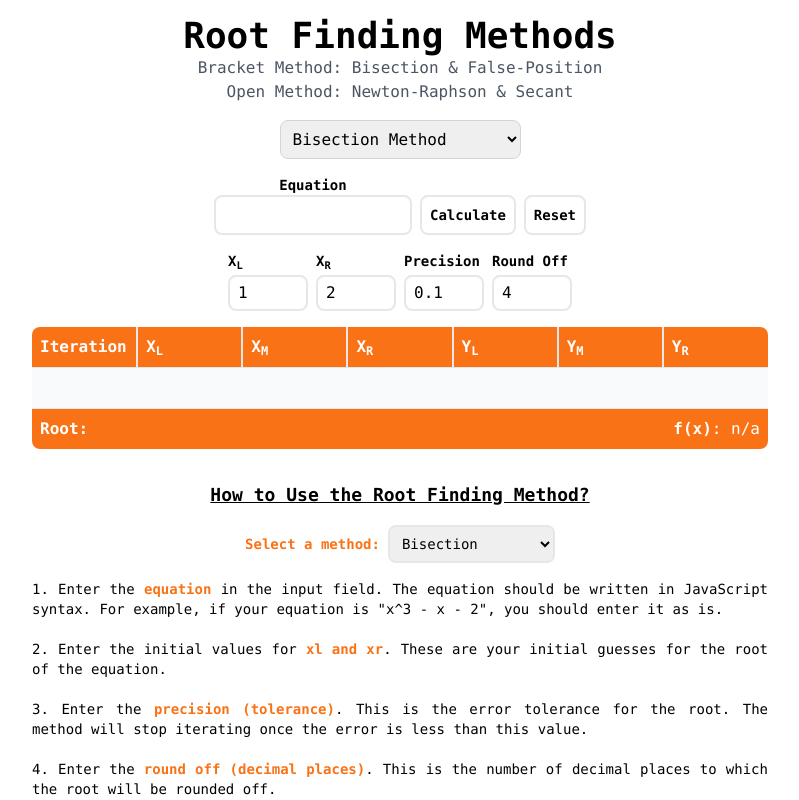
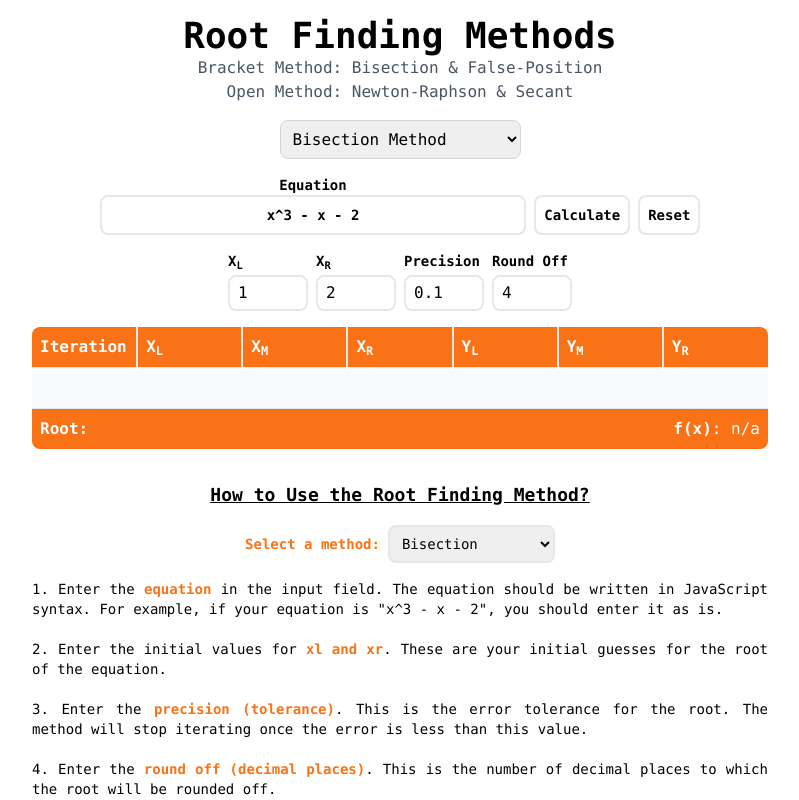
Before and after one commit to tfudoinkebs/cosc110-g3, a React (Vite) app: page / in a window 1280 px wide. Shown: the top 800 px of the page, without its empty margins (240-1039 px from the left). Built offline with nearby package versions, Linux system fonts and the light colour scheme.

Commit message:
fixed UI &  Secant input equation bug

```diff
--- a/src/components/Bisection.jsx
+++ b/src/components/Bisection.jsx
@@ -3,7 +3,7 @@ import { evaluate } from "mathjs";
 
 const Bisection = () => {
   const [originalFunctionStr, setOriginalFunctionStr] = useState("");
-  const [functionStr, setFunctionStr] = useState("");
+  const [functionStr, setFunctionStr] = useState("x^3 - x - 2");
   const [xl, setXL] = useState("1");
   const [xr, setXR] = useState("2");
   const [precision, setPrecision] = useState("0.1");
@@ -80,10 +80,11 @@ const Bisection = () => {
       <form className="flex w-full flex-col" onSubmit={handleSubmit}>
         <label className="flex w-full flex-col">
           <div className="flex w-full items-end justify-center gap-2 pt-4 text-sm font-semibold">
-            <div className="flex h-auto w-auto flex-col items-center justify-center">
+            <div className="ml-2 flex h-auto w-2/3 flex-col items-center justify-center md:w-1/3">
               <h2 className="flex w-auto text-sm font-semibold">Equation</h2>
               <input
                 className="flex w-full items-center justify-center rounded-lg border-2 p-2 text-center font-semibold"
+                defaultValue={functionStr}
                 onChange={(e) => {
                   try {
                     new Function(`return ${e.target.value}`);
@@ -105,7 +106,7 @@ const Bisection = () => {
               Calculate
             </button>
             <button
-              className="rounded-lg border-2 p-2 hover:border-red-600"
+              className="mr-2 rounded-lg border-2 p-2 hover:border-red-600"
               type="button"
               onClick={handleReset}
             >
@@ -213,6 +214,7 @@ const Bisection = () => {
               </tr>
             )}
           </tbody>
+        </table>
         {error && <div style={{ color: "red" }}>{error}</div>}
         {result !== undefined &&
           (() => {
@@ -232,7 +234,6 @@ const Bisection = () => {
               </div>
             );
           })()}
-        </table>
       </div>
     </div>
   );
--- a/src/components/FalsePosition.jsx
+++ b/src/components/FalsePosition.jsx
@@ -3,7 +3,7 @@ import { evaluate } from "mathjs";
 
 const FalsePosition = () => {
   const [originalFunctionStr, setOriginalFunctionStr] = useState("");
-  const [functionStr, setFunctionStr] = useState("");
+  const [functionStr, setFunctionStr] = useState("2x^3 - 2x - 5");
   const [a, setA] = useState("1");
   const [b, setB] = useState("2");
   const [precision, setPrecision] = useState("0.1");
@@ -92,11 +92,10 @@ const FalsePosition = () => {
       <form className="flex w-full flex-col" onSubmit={handleSubmit}>
         <label className="flex w-full flex-col">
           <div className="flex w-full items-end justify-center gap-2 pt-4 text-sm font-semibold">
-            <div className="flex h-auto w-auto flex-col items-center justify-center">
+            <div className="ml-2 flex h-auto w-2/3 flex-col items-center justify-center md:w-1/3">
               <h2 className="flex w-auto text-sm font-semibold">Equation</h2>
               <input
                 className="flex w-full items-center justify-center rounded-lg border-2 p-2 text-center font-semibold"
-                disabled={result !== null}
                 type="text"
                 value={functionStr}
                 onChange={(e) => {
@@ -113,7 +112,7 @@ const FalsePosition = () => {
               Calculate
             </button>
             <button
-              className="rounded-lg border-2 p-2 hover:border-red-600"
+              className="mr-2 rounded-lg border-2 p-2 hover:border-red-600"
               type="button"
               onClick={handleReset}
             >
--- a/src/components/NewtonRaphson.jsx
+++ b/src/components/NewtonRaphson.jsx
@@ -3,7 +3,7 @@ import { evaluate, derivative } from "mathjs";
 
 const NewtonRaphson = () => {
   const [originalFunctionStr, setOriginalFunctionStr] = useState("");
-  const [functionStr, setFunctionStr] = useState("");
+  const [functionStr, setFunctionStr] = useState("sin(sqrt(x))-x");
   const [initialGuess, setInitialGuess] = useState("1");
   const [precision, setPrecision] = useState("0.0001");
   const [roundOff, setRoundOff] = useState("4");
@@ -77,10 +77,11 @@ const NewtonRaphson = () => {
       <form className="flex w-full flex-col" onSubmit={handleSubmit}>
         <label className="flex w-full flex-col">
           <div className="flex w-full items-end justify-center gap-2 pt-4 text-sm font-semibold">
-            <div className="flex h-auto w-auto flex-col items-center justify-center">
+            <div className="ml-2 flex h-auto w-2/3 flex-col items-center justify-center md:w-1/3">
               <h2 className="flex w-auto text-sm font-semibold">Equation</h2>
               <input
                 className="flex w-full items-center justify-center rounded-lg border-2 p-2 text-center font-semibold"
+                defaultValue={functionStr}
                 onChange={(e) => {
                   try {
                     new Function(`return ${e.target.value}`);
@@ -102,7 +103,7 @@ const NewtonRaphson = () => {
               Calculate
             </button>
             <button
-              className="rounded-lg border-2 p-2 hover:border-red-600"
+              className="mr-2 rounded-lg border-2 p-2 hover:border-red-600"
               type="button"
               onClick={handleReset}
             >
--- a/src/components/Secant.jsx
+++ b/src/components/Secant.jsx
@@ -2,7 +2,7 @@ import React, { useState } from "react";
 import { evaluate } from "mathjs";
 
 const Secant = () => {
-  const [functionStr, setFunctionStr] = useState("");
+  const [functionStr, setFunctionStr] = useState("x^3 + 3 * x^2 + 12 * x+8");
   const [x0, setX0] = useState("1");
   const [x1, setX1] = useState("2");
   const [roundOff, setRoundOff] = useState("4");
@@ -73,10 +73,11 @@ const Secant = () => {
       <form className="flex w-full flex-col" onSubmit={handleSubmit}>
         <label className="flex w-full flex-col">
           <div className="flex w-full items-end justify-center gap-2 pt-4 text-sm font-semibold">
-            <div className="flex h-auto w-auto flex-col items-center justify-center">
+            <div className="ml-2 flex h-auto w-2/3 flex-col items-center justify-center md:w-1/3">
               <h2 className="flex w-auto text-sm font-semibold">Equation</h2>
               <input
                 className="flex w-full items-center justify-center rounded-lg border-2 p-2 text-center font-semibold"
+                defaultValue={functionStr}
                 type="text"
                 value={functionStr}
                 onChange={(e) => setFunctionStr(e.target.value)}
@@ -90,7 +91,7 @@ const Secant = () => {
               Calculate
             </button>
             <button
-              className="rounded-lg border-2 p-2 hover:border-red-600"
+              className="mr-2 rounded-lg border-2 p-2 hover:border-red-600"
               type="button"
               onClick={handleReset}
             >
--- a/src/main.jsx
+++ b/src/main.jsx
@@ -1,11 +1,11 @@
 import React from "react";
-import ReactDOM from "react-dom";
+import { createRoot } from "react-dom/client";
 import App from "./App";
 import ErrorBoundary from "./ErrorBoundary";
 import "./index.css";
 
-ReactDOM.createRoot(document.getElementById("root")).render(
+createRoot(document.getElementById("root")).render(
   <ErrorBoundary>
     <App />
-  </ErrorBoundary>
+  </ErrorBoundary>,
 );
```
Lines whose indentation alone changed are shown as unchanged.
